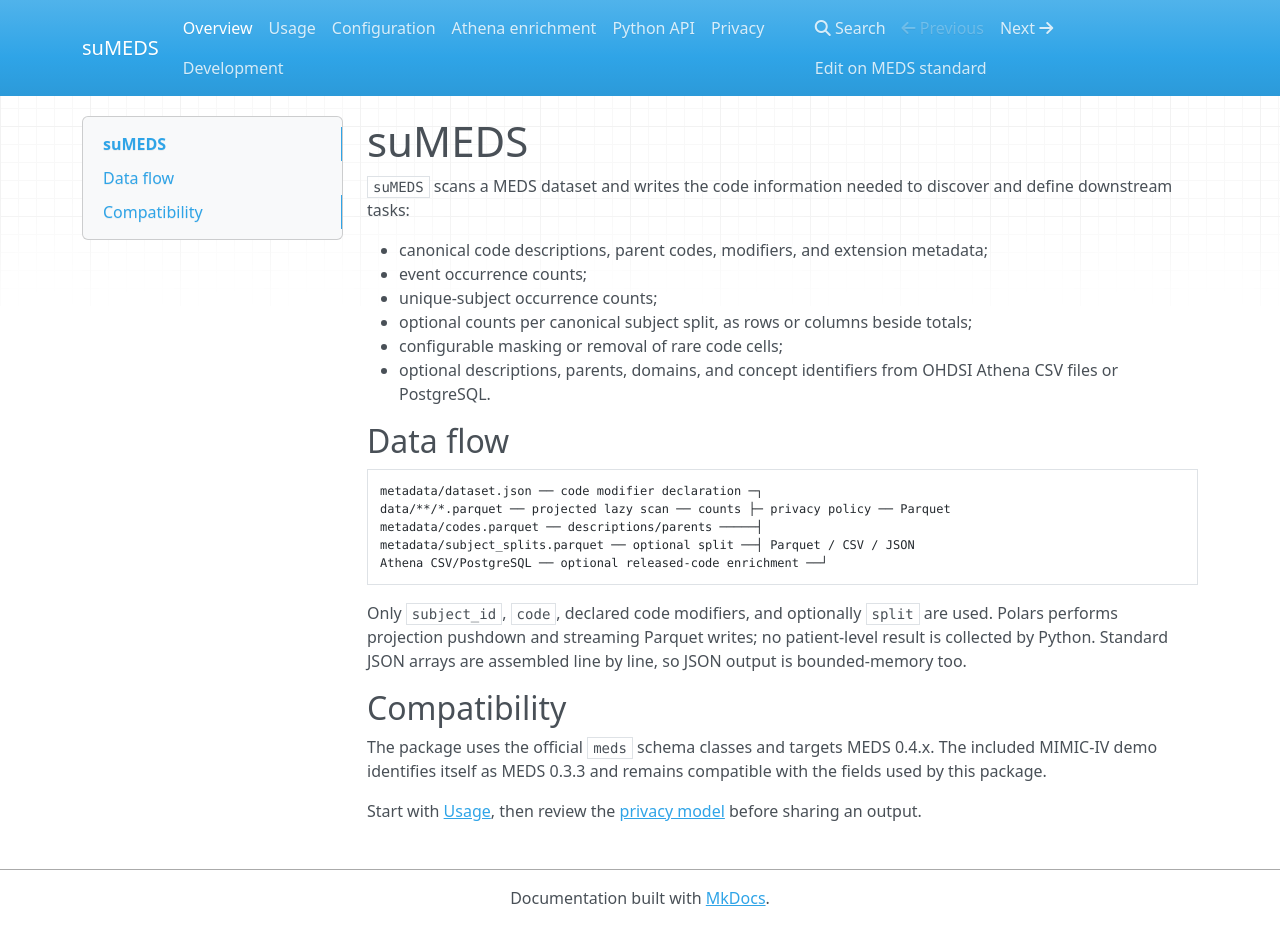
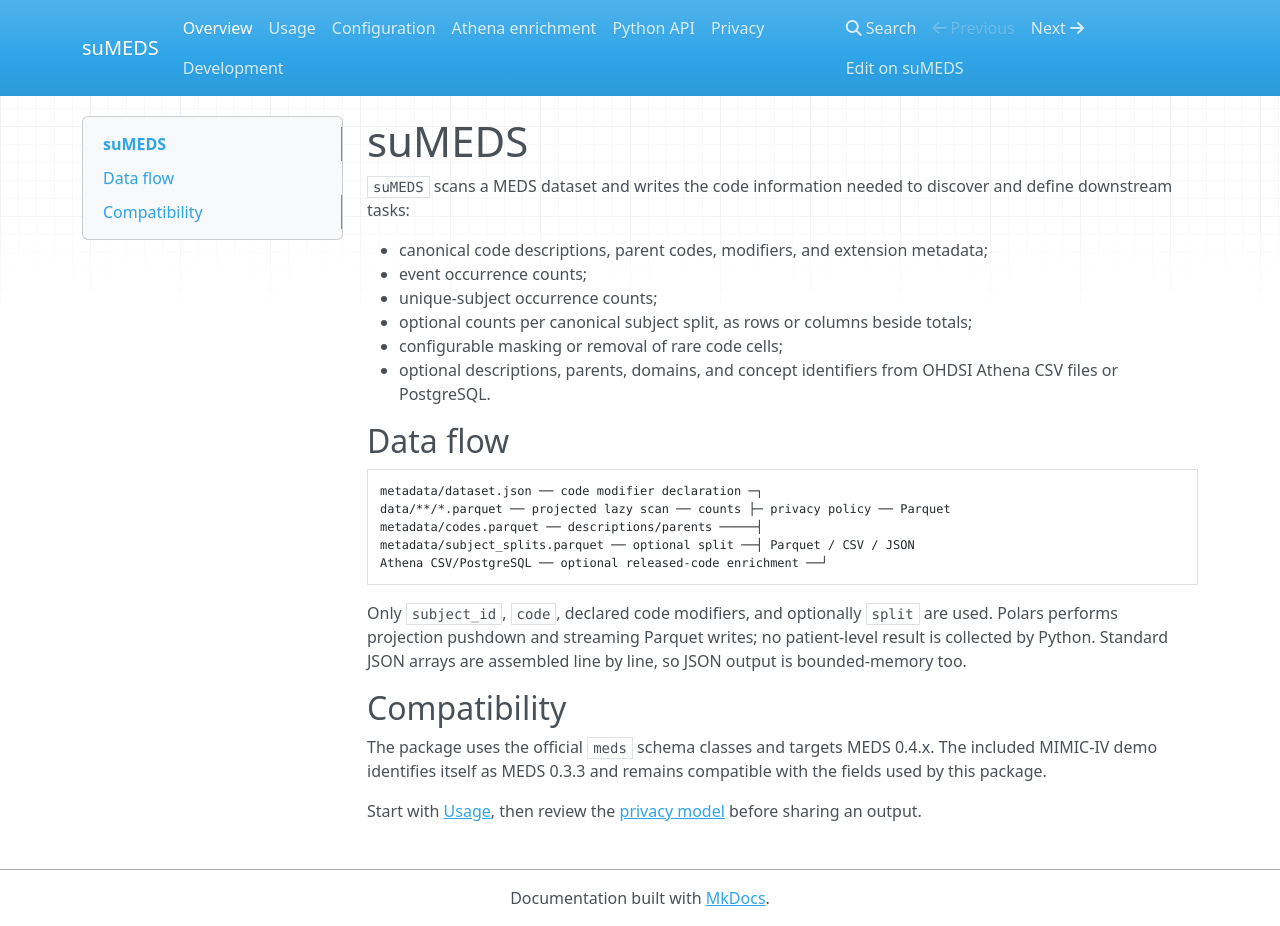
Before and after one commit to rvandewater/suMEDS, an MkDocs documentation site: the page built from docs/index.md, in a window 1280 px wide and 926 px high. Built offline with MkDocs 1.6.1, drawn with Linux system fonts in a browser that asks for light colours; nearby versions of some CDN libraries.

Commit message:
mkdocs link

```diff
--- a/mkdocs.yml
+++ b/mkdocs.yml
@@ -1,7 +1,7 @@
 site_name: suMEDS
 site_description: Lazy, privacy-aware code occurrence summaries for MEDS datasets
-repo_url: https://github.com/Medical-Event-Data-Standard/meds
-repo_name: MEDS standard
+repo_url: https://github.com/rvandewater/suMEDS
+repo_name: suMEDS
 strict: true
 nav:
   - Overview: index.md
```
